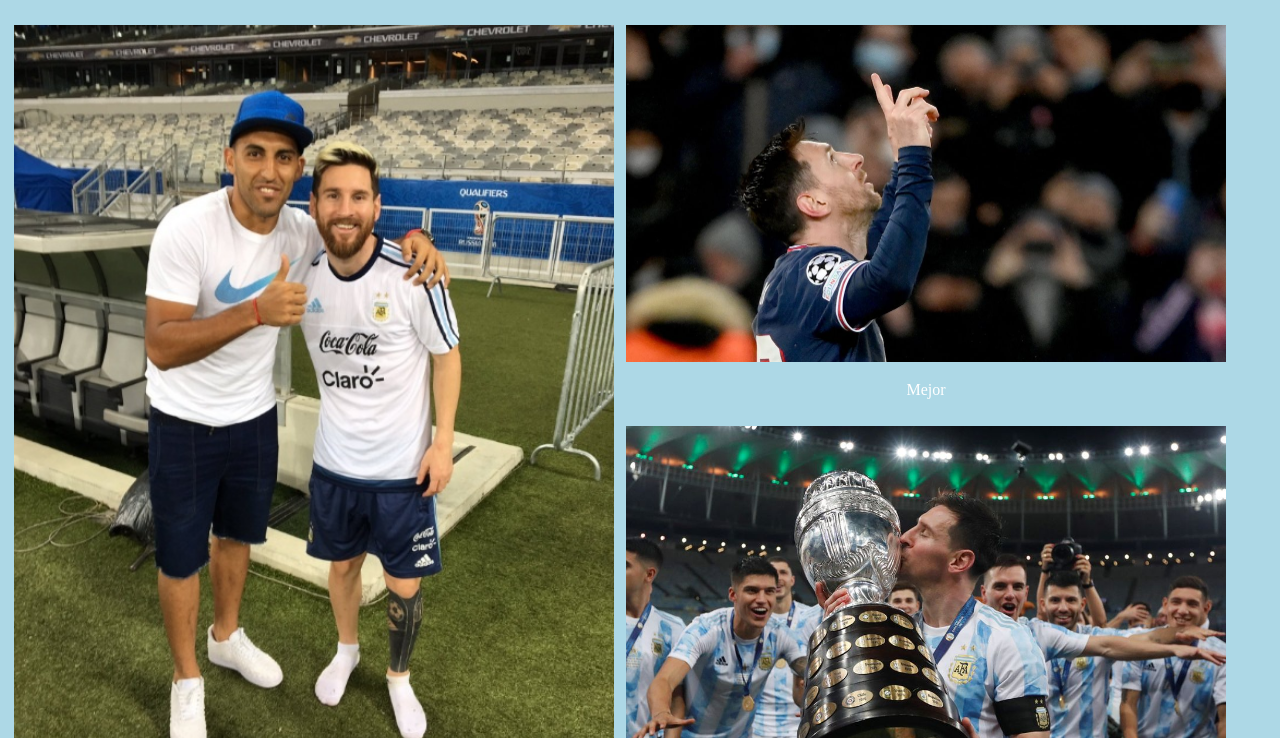
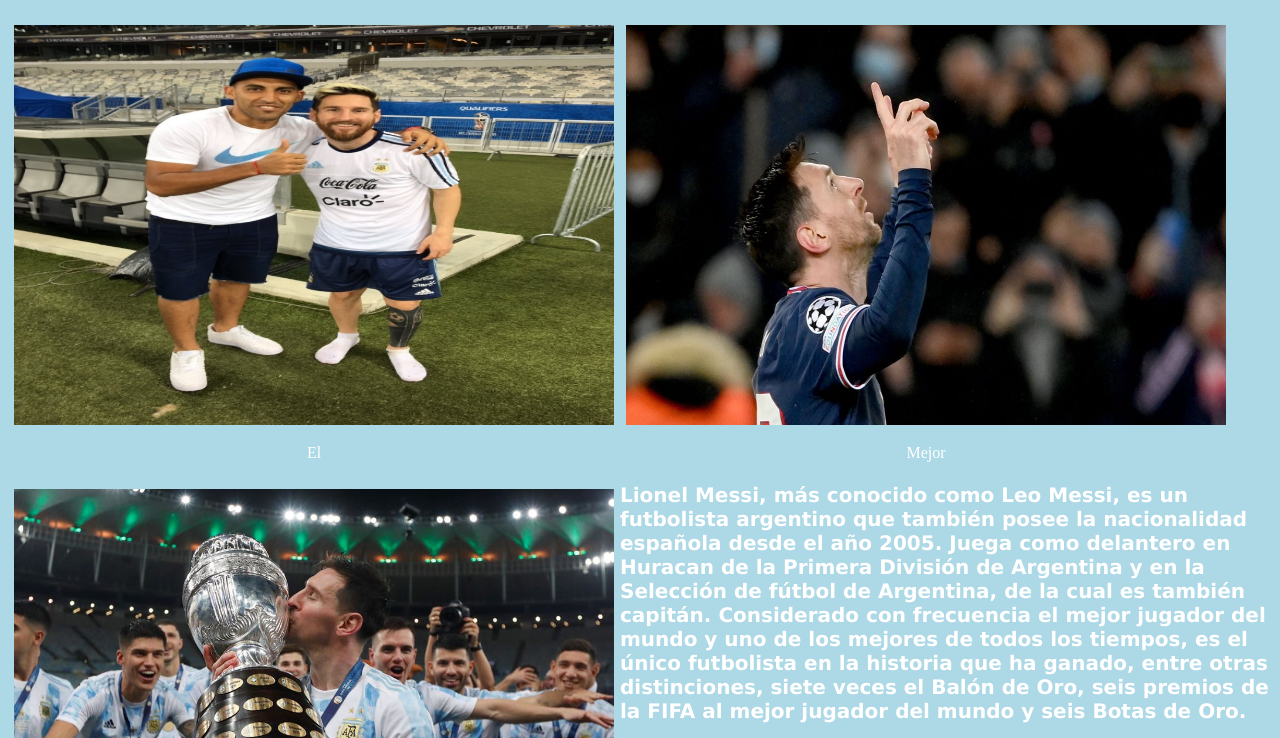
Before and after one commit to roccogb/Lionel-Messi, a plain HTML site: page index.html in a window 1280 px wide. Shown: the part 62-800 px from the top of the page. Drawn offline with Linux system fonts and the light colour scheme.

Commit message:
Update index.html

```diff
--- a/index.html
+++ b/index.html
@@ -11,21 +11,21 @@
 
     <div class="gallery">
         <a target="_blank" href="messi.jpg">
-          <img src="messi.jpg" alt="Messi" style="width:600 ; height:400;">
+          <img src="messi.jpg" alt="Messi" style="width:600px ; height:400px;">
         </a>
         <div class="desc">El</div>
       </div>
 
       <div class="gallery">
         <a target="_blank" href="messi3.jpg">
-          <img src="messi3.jpg" alt="Messi" style="width:600 ; height:400;">
+          <img src="messi3.jpg" alt="Messi" style="width:600px ; height:400px;">
         </a>
         <div class="desc">Mejor</div>
       </div>
 
       <div class="gallery">
         <a target="_blank" href="messi2.jpg">
-          <img src="messi2.jpg" alt="Messi" style="width:600 ; height:400;;">
+          <img src="messi2.jpg" alt="Messi" style="width:600px ; height: 400px;;">
         </a>
         <div class="desc">Del Mundo</div>
       </div>
```
